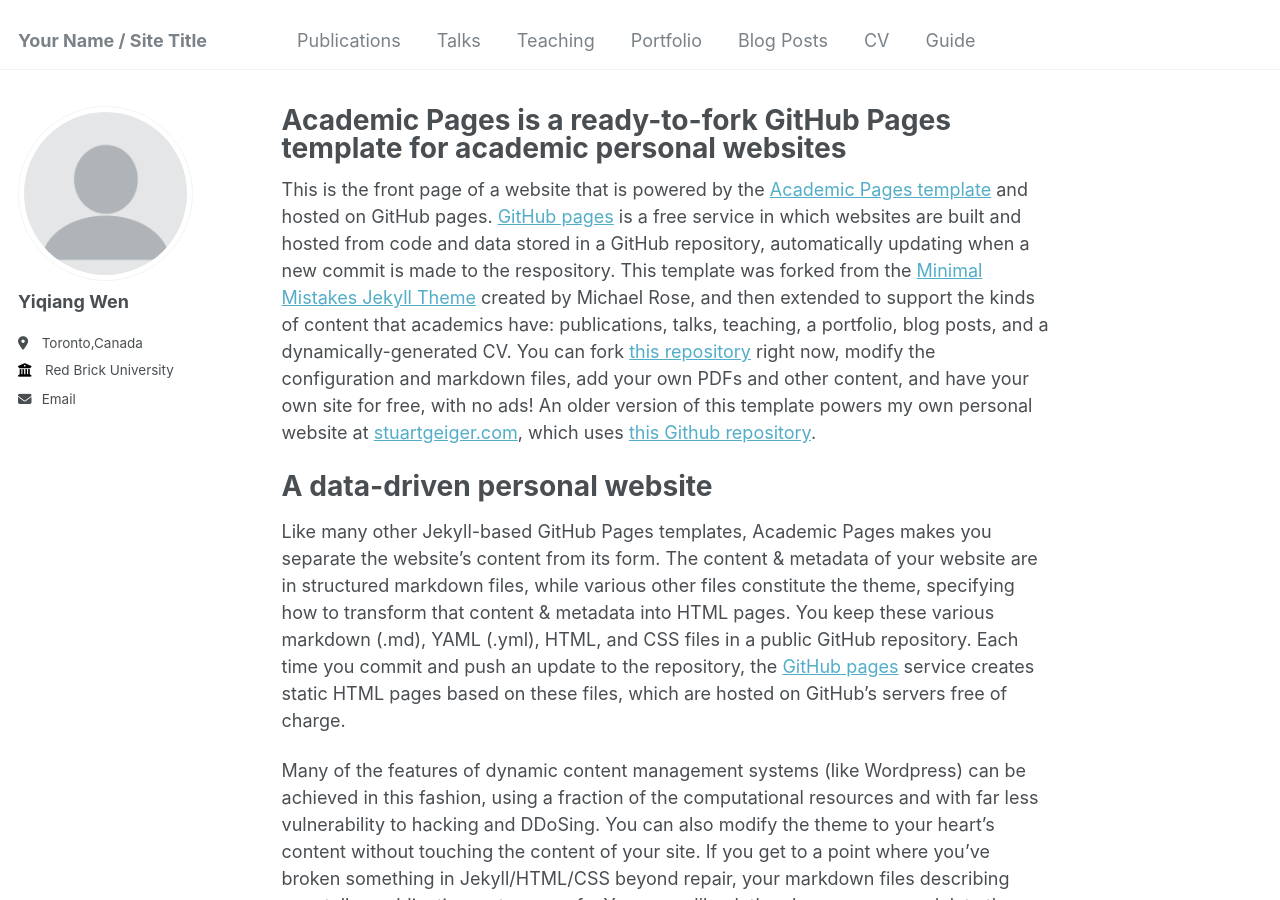
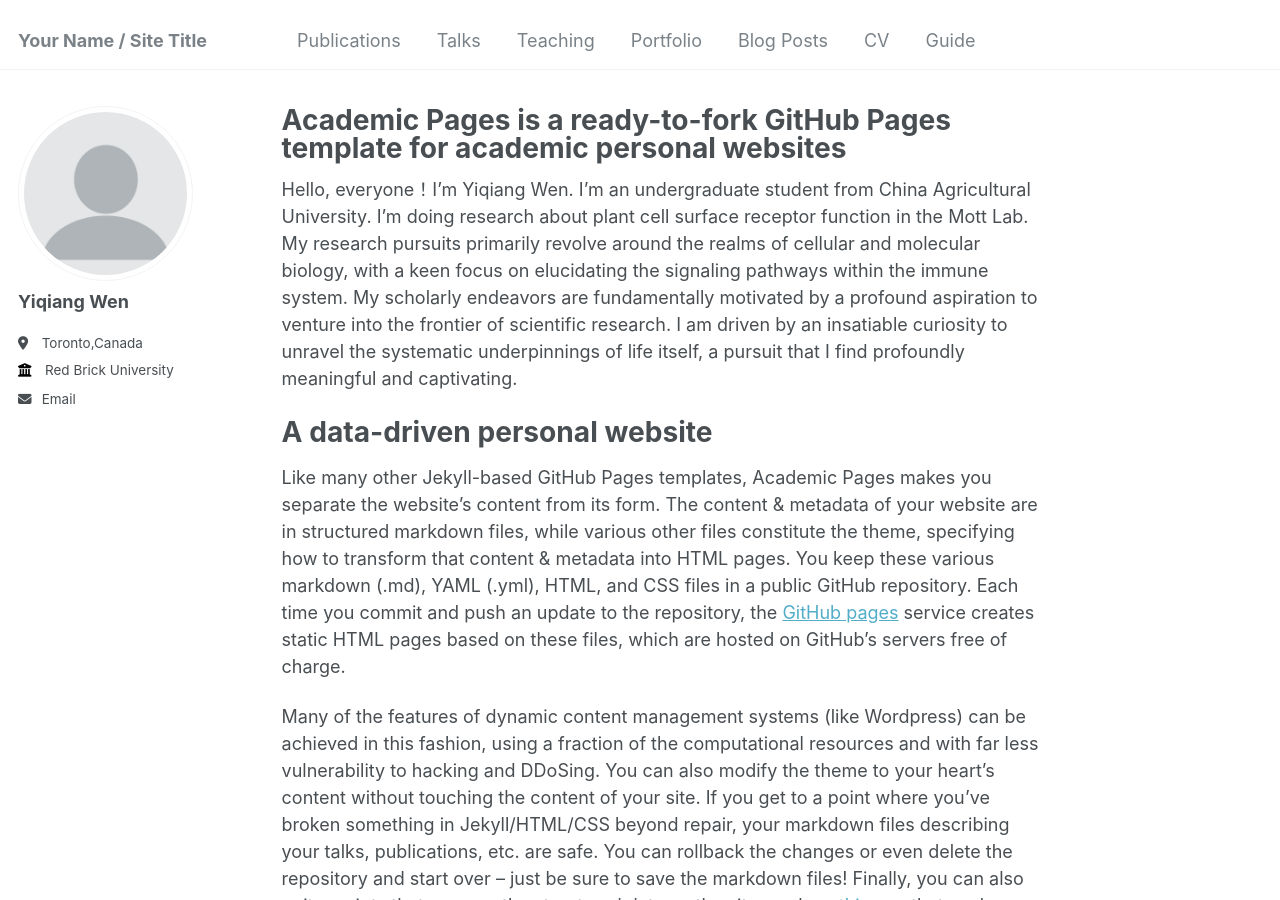
Before and after one commit to wenyiqiang666/yiqiang, a Jekyll site: the page built from _pages/about.md, in a window 1280 px wide and 900 px high. Built offline with Jekyll 4.4.1, drawn with Linux system fonts in a browser that asks for light colours.

Commit message:
Update about.md

```diff
--- a/_pages/about.md
+++ b/_pages/about.md
@@ -7,7 +7,9 @@ redirect_from:
   - /about.html
 ---
 
-This is the front page of a website that is powered by the [Academic Pages template](https://github.com/academicpages/academicpages.github.io) and hosted on GitHub pages. [GitHub pages](https://pages.github.com) is a free service in which websites are built and hosted from code and data stored in a GitHub repository, automatically updating when a new commit is made to the respository. This template was forked from the [Minimal Mistakes Jekyll Theme](https://mmistakes.github.io/minimal-mistakes/) created by Michael Rose, and then extended to support the kinds of content that academics have: publications, talks, teaching, a portfolio, blog posts, and a dynamically-generated CV. You can fork [this repository](https://github.com/academicpages/academicpages.github.io) right now, modify the configuration and markdown files, add your own PDFs and other content, and have your own site for free, with no ads! An older version of this template powers my own personal website at [stuartgeiger.com](http://stuartgeiger.com), which uses [this Github repository](https://github.com/staeiou/staeiou.github.io).
+Hello, everyone！I’m Yiqiang Wen. I’m an undergraduate student from China Agricultural University. I’m doing research about plant cell surface receptor function in the Mott Lab. My research pursuits primarily revolve around the realms of cellular and molecular biology, with a keen focus on elucidating the signaling pathways within the immune system.
+My scholarly endeavors are fundamentally motivated by a profound aspiration to venture into the frontier of scientific research. I am driven by an insatiable curiosity to unravel the systematic underpinnings of life itself, a pursuit that I find profoundly meaningful and captivating.
+
 
 A data-driven personal website
 ======
```
